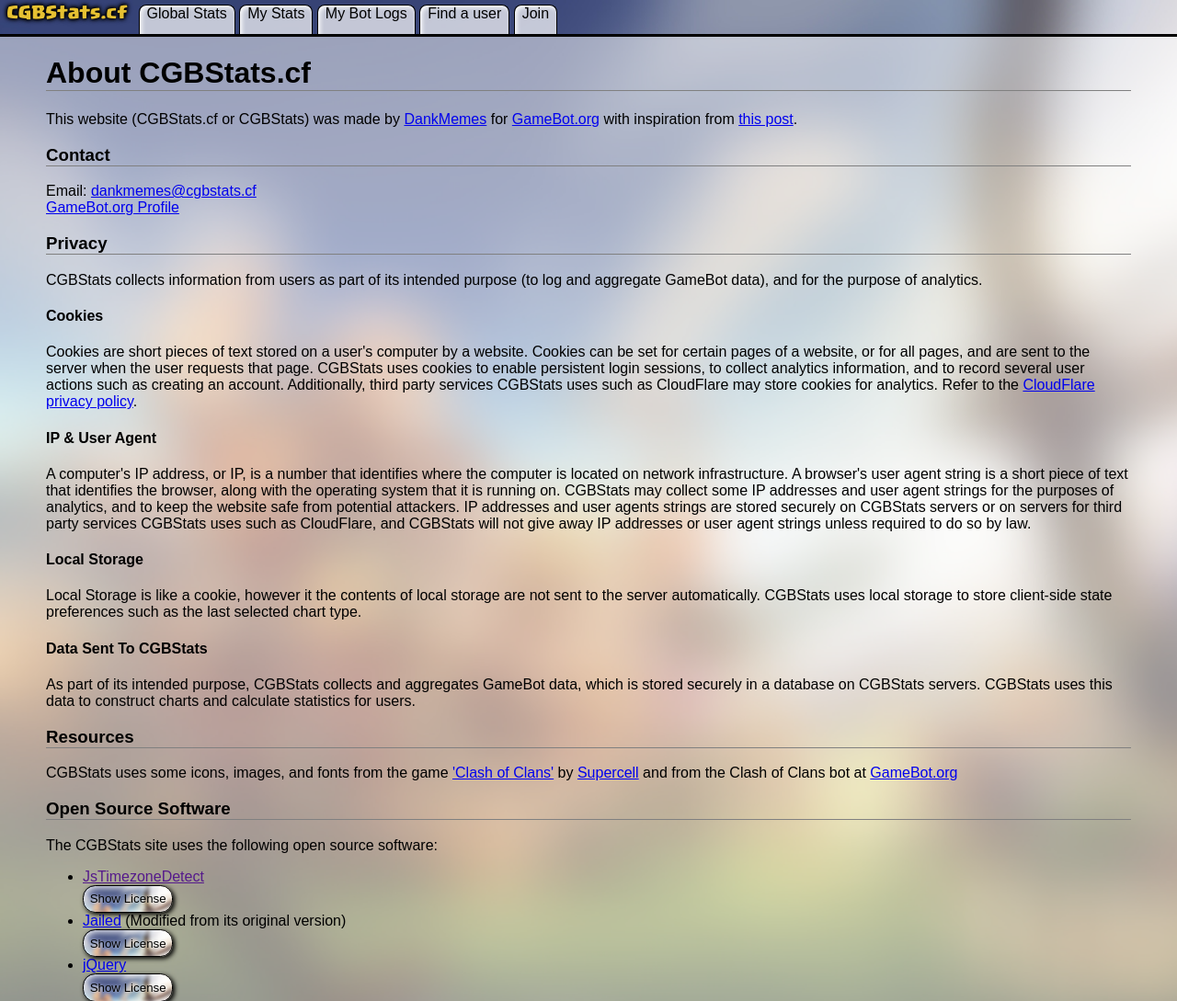
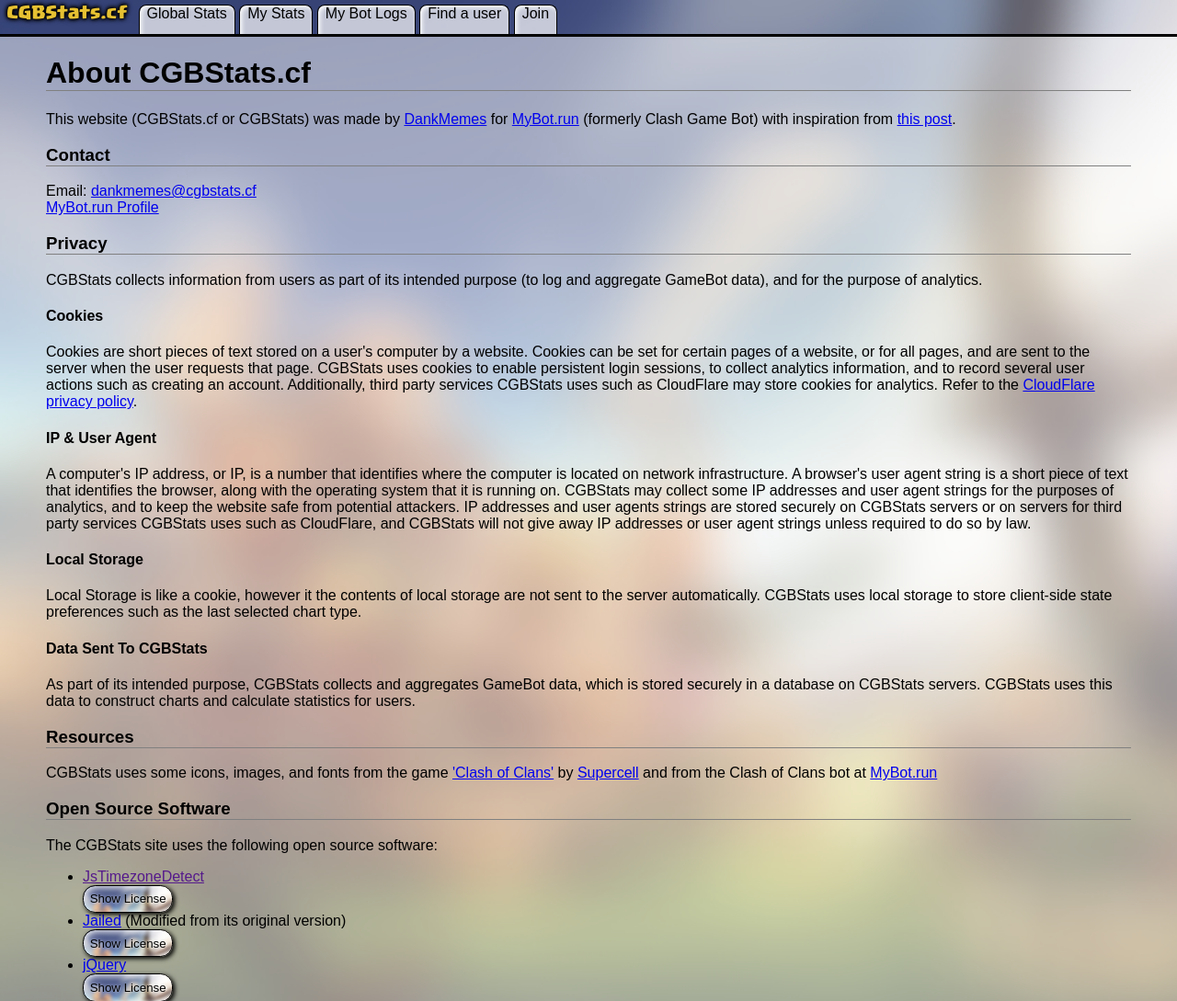
Before and after one commit to dmemes/CGBStats, a PHP site: page /about in a window 1280 px wide. Shown: the top 1089 px of the page at 92% size. Run offline with PHP 8.4, Linux system fonts and the light colour scheme; some web fonts are replaced.

Commit message:
Renamed links and references for CGB's name change

```diff
--- a/templates/about.php
+++ b/templates/about.php
@@ -4,9 +4,9 @@
 ?>
 <div class="container">
 	<h1>About CGBStats.cf</h1>
-	<p>This website (CGBStats.cf or CGBStats) was made by <a href="https://gamebot.org/forums/user-45438.html" class="noajax" target="_blank">DankMemes</a> for <a href="https://gamebot.org/" class="noajax" target="_blank">GameBot.org</a> with inspiration from <a href="https://gamebot.org/forums/thread-6549.html?highlight=sql" target="_blank" class='noajax'>this post</a>.</p>
+	<p>This website (CGBStats.cf or CGBStats) was made by <a href="https://gamebot.org/forums/user-45438.html" class="noajax" target="_blank">DankMemes</a> for <a href="https://mybot.run/" class="noajax" target="_blank">MyBot.run</a> (formerly Clash Game Bot) with inspiration from <a href="https://mybot.run/forums/thread-6549.html?highlight=sql" target="_blank" class='noajax'>this post</a>.</p>
 	<h3>Contact</h3>
-	<p>Email: <a class='ob noajax'></a><br/><a href="https://gamebot.org/forums/user-45438.html" class="noajax" target="_blank">GameBot.org Profile</a></p>
+	<p>Email: <a class='ob noajax'></a><br/><a href="https://mybot.run/forums/user-45438.html" class="noajax" target="_blank">MyBot.run Profile</a></p>
 	<h3>Privacy</h3>
 	<p>CGBStats collects information from users as part of its intended purpose (to log and aggregate GameBot data), and for the purpose of analytics.</p>
 	<h4>Cookies</h3>
@@ -18,7 +18,7 @@
 	<h4>Data Sent To CGBStats</h4>
 	<p>As part of its intended purpose, CGBStats collects and aggregates GameBot data, which is stored securely in a database on CGBStats servers. CGBStats uses this data to construct charts and calculate statistics for users.</p>
 	<h3>Resources</h3>
-	<p>CGBStats uses some icons, images, and fonts from the game <a href="http://supercell.com/en/games/clashofclans/" class="noajax" target="_blank">'Clash of Clans'</a> by <a href="http://supercell.com/" class="noajax" target="_blank">Supercell</a> and from the Clash of Clans bot at <a href="https://gamebot.org/" class="noajax" target="_blank">GameBot.org</a></p>
+	<p>CGBStats uses some icons, images, and fonts from the game <a href="http://supercell.com/en/games/clashofclans/" class="noajax" target="_blank">'Clash of Clans'</a> by <a href="http://supercell.com/" class="noajax" target="_blank">Supercell</a> and from the Clash of Clans bot at <a href="https://mybot.run/" class="noajax" target="_blank">MyBot.run</a></p>
 	<h3>Open Source Software</h3>
 	<p>The CGBStats site uses the following open source software:
 		<ul>
--- a/templates/global.php
+++ b/templates/global.php
@@ -3,7 +3,10 @@
 $CGBStats->enableCaching(filemtime(__FILE__));
 ?>
 <div class="container">
-	<p>CGBStats.cf is a site for recording and displaying your Clash Game Bot data. You can get persistent statistics and graphs for your bot, and even generate dynamic graphs for your CGB forums signature. Interested? <a href="javascript: void(0);" data-href="/signup">Join CGBStats</a>.</p>
+	<h2 style="color:red;text-shadow:0px 0px 5px white;">Important!</h1>
+	<p style="color:red;text-shadow:0px 0px 5px white;">Clash Game Bot has rebranded to MyBot and is now located at <a href="http://mybot.run/" target="_blank">http://MyBot.run</a>. Head over there now to get the latest bot updates!</p>
+	<hr />
+	<p>CGBStats.cf is a site for recording and displaying your MyBot (formerly Clash Game Bot) data. You can get persistent statistics and graphs for your bot, and even generate dynamic graphs for your CGB forums signature. Interested? <a href="javascript: void(0);" data-href="/signup">Join CGBStats</a>.</p>
 	<hr />
 	<p>These are graphs of combined data from all CGBStats users for the last 48 hours (a bit like Clash Forecaster).</p>
 	<h2 class='category-header'>Display: <select class='category-select'></select></h2>
```
